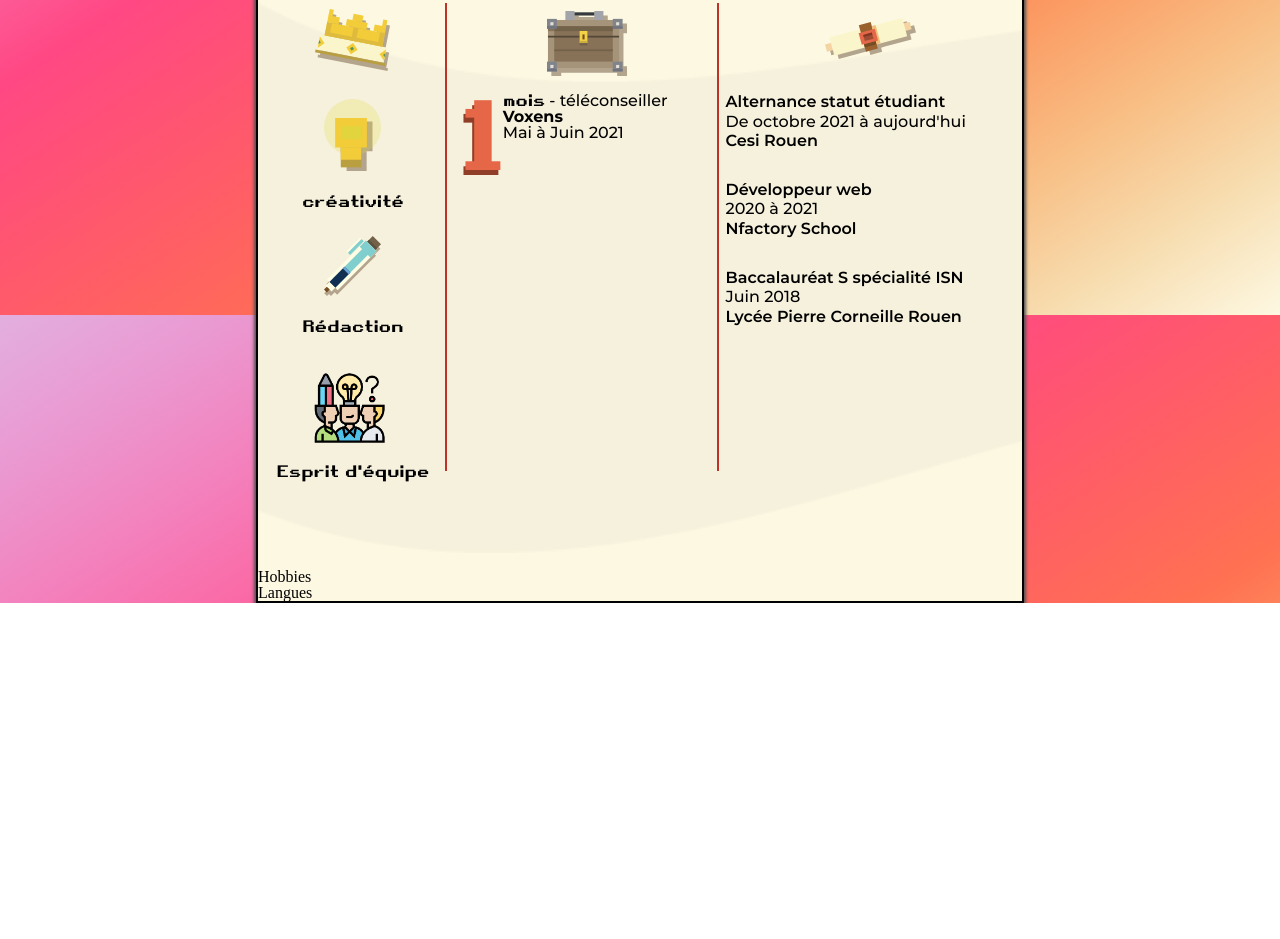
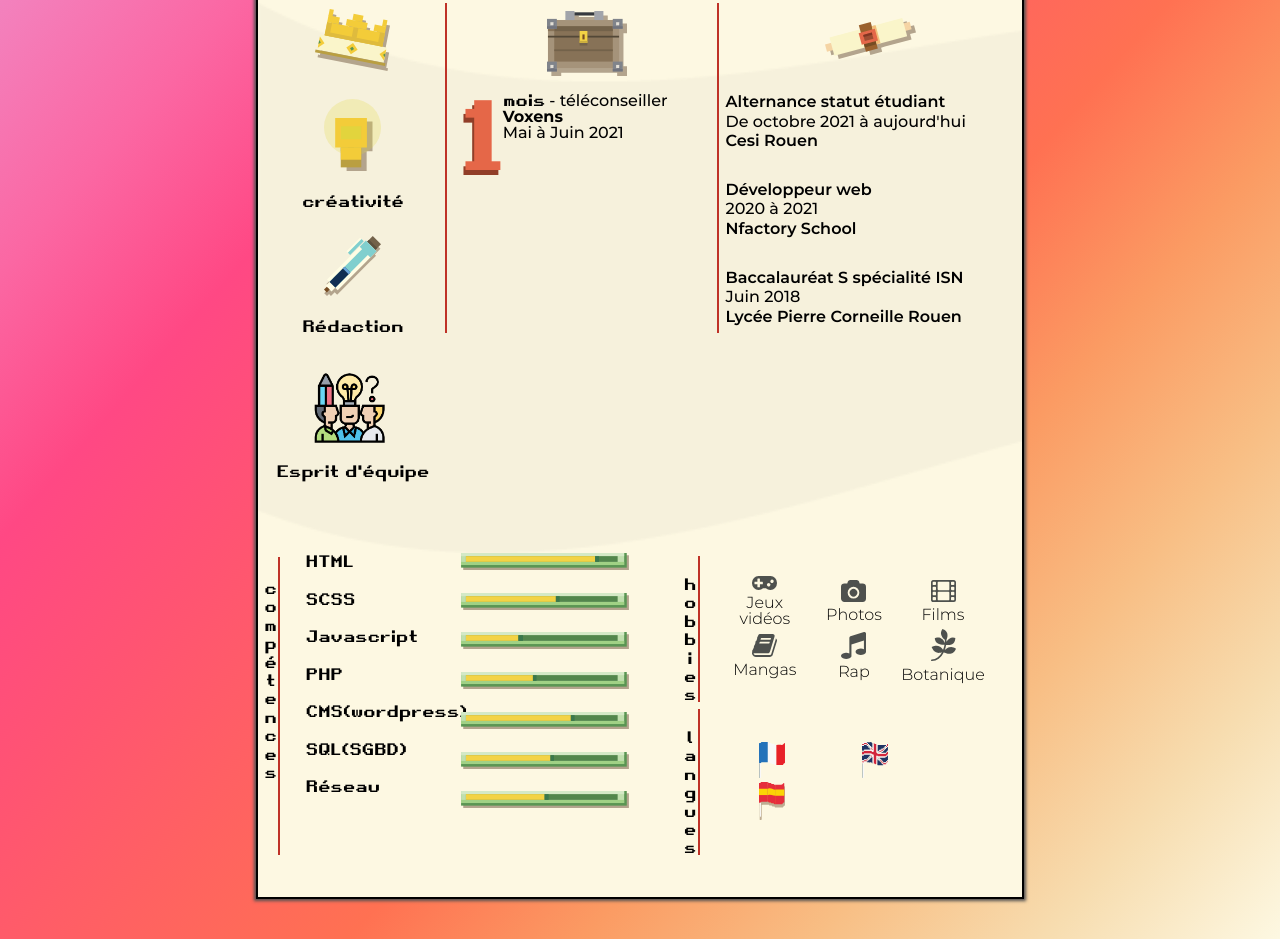
Before and after one commit to Jules-maker/cube-cv, a plain HTML site: page index.html in a window 1280 px wide. Shown: the part 525-1464 px from the top of the page. Before the commit the page ends 1128 px from the top, so only its background shows below. Drawn offline with Linux system fonts and the light colour scheme.

Commit message:
style - v.1 du footer

```diff
--- a/asset/css/style.css
+++ b/asset/css/style.css
@@ -46,9 +46,9 @@ h1 {
     font-size: 2rem;
 }
 
-h2 {
+/* h2 {
     font-size: 1.5rem;
-}
+} */
 
 h3 {
     font-size: 1.2rem;
@@ -127,7 +127,7 @@ a {
 
 /* perso */
 body {
-    height: 100vh;
+    height: 100%;
     background-image: linear-gradient(to left top, #fdf8e2, #f7ddb0, #f8be84, #fb9b63, #ff7152, #ff6261, #ff5472, #ff4884, #fb67a3, #f381bd, #ea99d1, #e2afde);
 }
 
@@ -368,7 +368,7 @@ header ul li:nth-child(3)::after {
 
 .experience .line-right {
     position: absolute;
-    height: 85%;
+    height: 60%;
     top: 0px;
     right: 0;
     border-right: var(--line) 2px solid;
@@ -390,9 +390,11 @@ header ul li:nth-child(3)::after {
     /* TODO: verifier si il faut mettre à 4 */
     margin-top: 3%;
 }
-.experience img[alt$="couronne"]{
+
+.experience img[alt$="couronne"] {
     min-width: 40%;
 }
+
 .experience .quality img~p {
     font-family: 'RetroGaming', lato, sans-serif;
 
@@ -403,7 +405,7 @@ header ul li:nth-child(3)::after {
     max-width: 66%;
 }
 
-img[alt="logo d'esprit d'équipe"] + p {
+img[alt="logo d'esprit d'équipe"]+p {
     margin-top: -20px;
 }
 
@@ -467,21 +469,129 @@ img[alt="logo d'esprit d'équipe"] + p {
     height: 100%;
     text-align: center;
 }
+
 .experience .licence img {
     margin-top: 5%;
 }
+
 .experience .licence div {
     margin: 5% 0 10% 2%;
     text-align: initial;
     line-height: 120%;
 }
 
-.experience .licence div:nth-child(2){
+.experience .licence div:nth-child(2) {
     margin-top: 10%;
 
 }
-.experience .licence div p:nth-child(odd){
+
+.experience .licence div p:nth-child(odd) {
     font-weight: 600;
 }
 
 /* profil */
+footer {
+    width: 100%;
+    margin: 0 auto 5%;
+    display: flex;
+}
+
+footer h2 {
+    padding-top: 5%;
+    margin: 1%;
+    font-family: 'RetroGaming', lato, sans-serif;
+    writing-mode: vertical-rl;
+    text-orientation: upright;
+    letter-spacing: -0.1em;
+    font-size: 1em;
+    border-right: var(--line) 2px solid;
+
+}
+
+footer div.left {
+    width: 55%;
+    display: flex;
+    position: relative;
+}
+
+footer div.left ul {
+    width: 40%;
+    display: flex;
+    flex-direction: column;
+    gap: 1%;
+    margin-left: 1%;
+}
+
+/* TODO: style svg */
+footer div.left ul.skill li {
+    font-family: 'RetroGaming', lato, sans-serif;
+    margin: 0% 10% 11% 10%;
+}
+
+footer div.left ul li {
+    margin-bottom: 10%;
+
+}
+
+footer div:last-child {
+    width: 45%;
+    display: flex;
+    flex-direction: column;
+
+}
+
+footer div:last-child .hobbies {
+    display: flex;
+    width: 100%;
+
+}
+
+
+
+
+
+.grid-hobbies {
+    width: 100%;
+    margin:auto 10% auto 5%;
+    display: grid;
+    grid-template-columns: 1fr 1fr 1fr;
+    grid-template-rows: 1fr 1fr;
+    gap: 2% 0;
+    align-items: center;
+
+}
+.grid-hobbies li {
+    display: flex;
+    flex-direction: column;
+    text-align: center;
+}
+.grid-hobbies li img {
+    max-width: 28%;
+    display: block;
+    margin: 0 auto 6%;
+}
+.grid-hobbies li p {
+    font-family: 'Montserrat',lato,sans-serif;
+    font-weight: 300;
+}
+
+footer div:last-child .languages {
+    display: flex;
+    width: 100%;
+    flex-direction: row;
+
+}
+.grid-languages {
+    width: 60%;
+    margin:auto 10% auto 5%;
+    display: grid;
+    grid-template-columns: 1fr 1fr;
+    grid-template-rows: 1fr 1fr;
+    gap: 0;
+    align-items: center;
+    text-align: center;
+}
+
+footer div:last-child .languages .grid-languages img {
+    max-width: 25%;
+}
--- a/index.html
+++ b/index.html
@@ -103,22 +103,69 @@
             <!-- derniere section -->
             <footer>
                 <!-- coté gauche -->
-                <div>
+                <div class="left">
                     <!-- <p en ligne -->
-                    <p></p>
-                    <img src="" alt=""><!--  ou se fr ... à faire ul -->
+                    <h2>compétences</h2>
+                    <div class="line-right"></div>
+                    <ul class="skill">
+                        <li>HTML</li>
+                        <li>SCSS</li>
+                        <li>Javascript</li>
+                        <li>PHP</li>
+                        <li>CMS(wordpress)</li>
+                        <li>SQL(SGBD)</li>
+                        <li>Réseau</li>
+                    </ul>
+                    <ul>
+                        <li><img src="asset/img/html.svg" alt="niveau en html"></li>
+                        <li><img src="asset/img/scss.svg" alt="niveau en scss"></li>
+                        <li><img src="asset/img/javascript.svg" alt="niveau en javascript"></li>
+                        <li><img src="asset/img/php.svg" alt="niveau en PHP"></li>
+                        <li><img src="asset/img/cms.svg" alt="niveau en CMS"></li>
+                        <li><img src="asset/img/sql.svg" alt="niveau en SQL et SGBD"></li>
+                        <li><img src="asset/img/reseau.svg" alt="niveau en Réseau"></li>
+                    </ul>
                 </div>
                 <!-- droit -->
                 <div>
-                    <div>
-                        <p>Hobbies</p>
+                    <div class="hobbies">
+                        <h2>hobbies</h2>
                         <!-- apprendre grid, ici logoHobbies -->
-                        <div></div>
+                        <ul class="grid-hobbies">
+                            <li>
+                                <img src="asset/img/jeux.svg" alt="logo de manette">
+                                <p>Jeux vidéos</p>
+                            </li>
+                            <li>
+                                <img src="asset/img/photo.svg" alt="logo d'appareil photo">
+                                <p>Photos</p>
+                            </li>
+                            <li>
+                                <img src="asset/img/films.svg" alt="logo de film cinématique">
+                                <p>Films</p>
+                            </li>
+                            <li>
+                                <img src="asset/img/mangas.svg" alt="logo de livre">
+                                <p>Mangas</p>
+                            </li>
+                            <li>
+                                <img src="asset/img/rap.svg" alt="logo de note de musique">
+                                <p>Rap</p>
+                            </li>
+                            <li>
+                                <img src="asset/img/botanique.svg" alt="logo de feuille">
+                                <p>Botanique</p>
+                            </li>
+                        </ul>
                     </div>
-                    <div>
-                        <p>Langues</p>
+                    <div class="languages">
+                        <h2>langues</h2>
                         <!-- grid  -->
-                        <div></div>
+                        <ul class="grid-languages">
+                            <li><img src="asset/img/cv_french_flag.svg" alt=""></li>
+                            <li><img src="asset/img/cv_english_flag.svg" alt=""></li>
+                            <li><img src="asset/img/cv_spanish_flag.svg" alt=""></li>
+                        </ul>
                     </div>
                 </div>
             </footer>
```
Also changed, not shown: asset/img/botanique.svg (added), asset/img/cms.svg (added), asset/img/cv_spanish_flag.svg (renamed from asset/img/espagne.svg), asset/img/films.svg (added), asset/img/html.svg (added), asset/img/javascript.svg (added), asset/img/jeux.svg (added), asset/img/mangas.svg (added), asset/img/photo.svg (added), asset/img/php.svg (added), asset/img/rap.svg (added), asset/img/reseau.svg (added), asset/img/scss.svg (added), asset/img/sql.svg (added).
